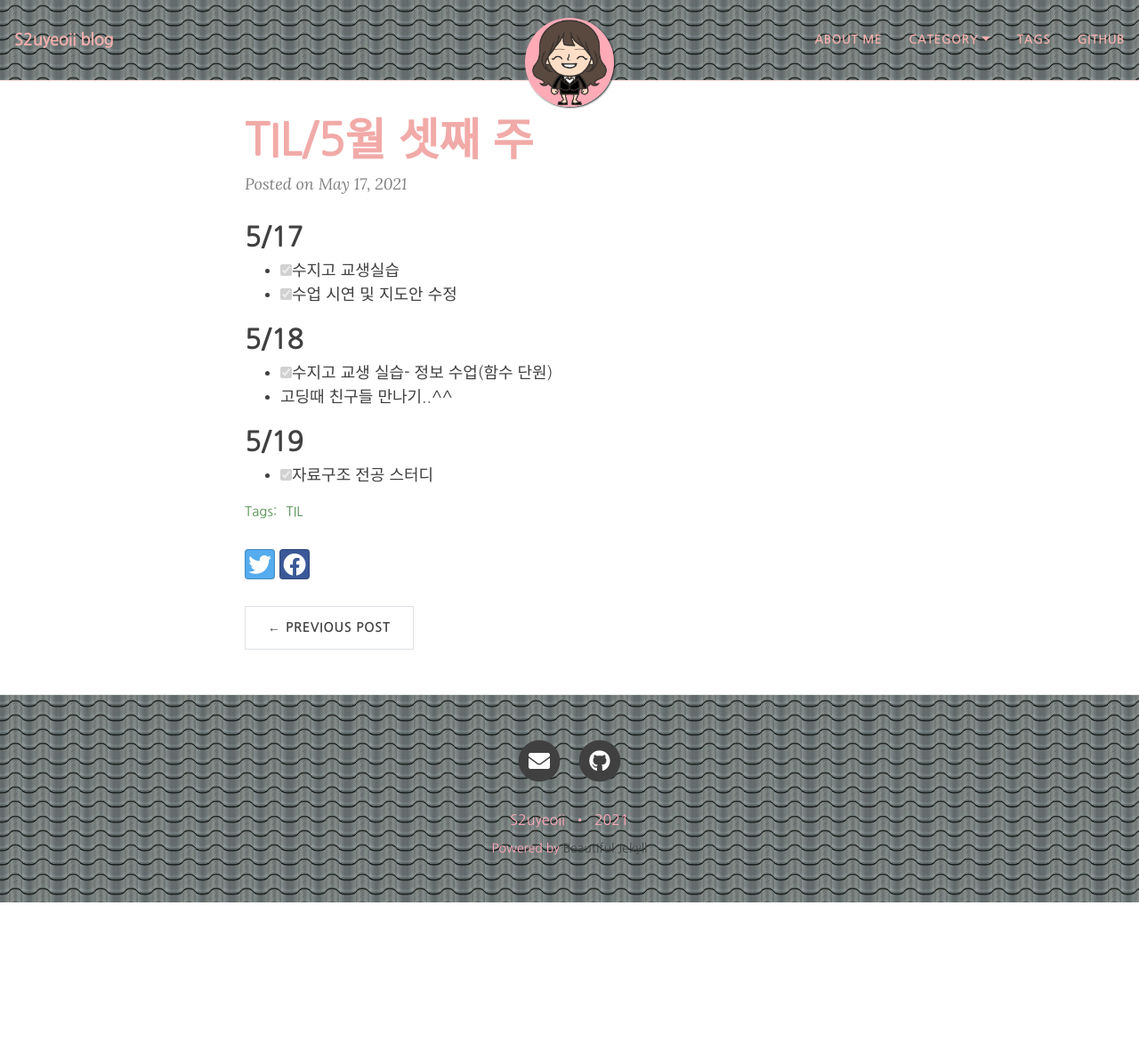
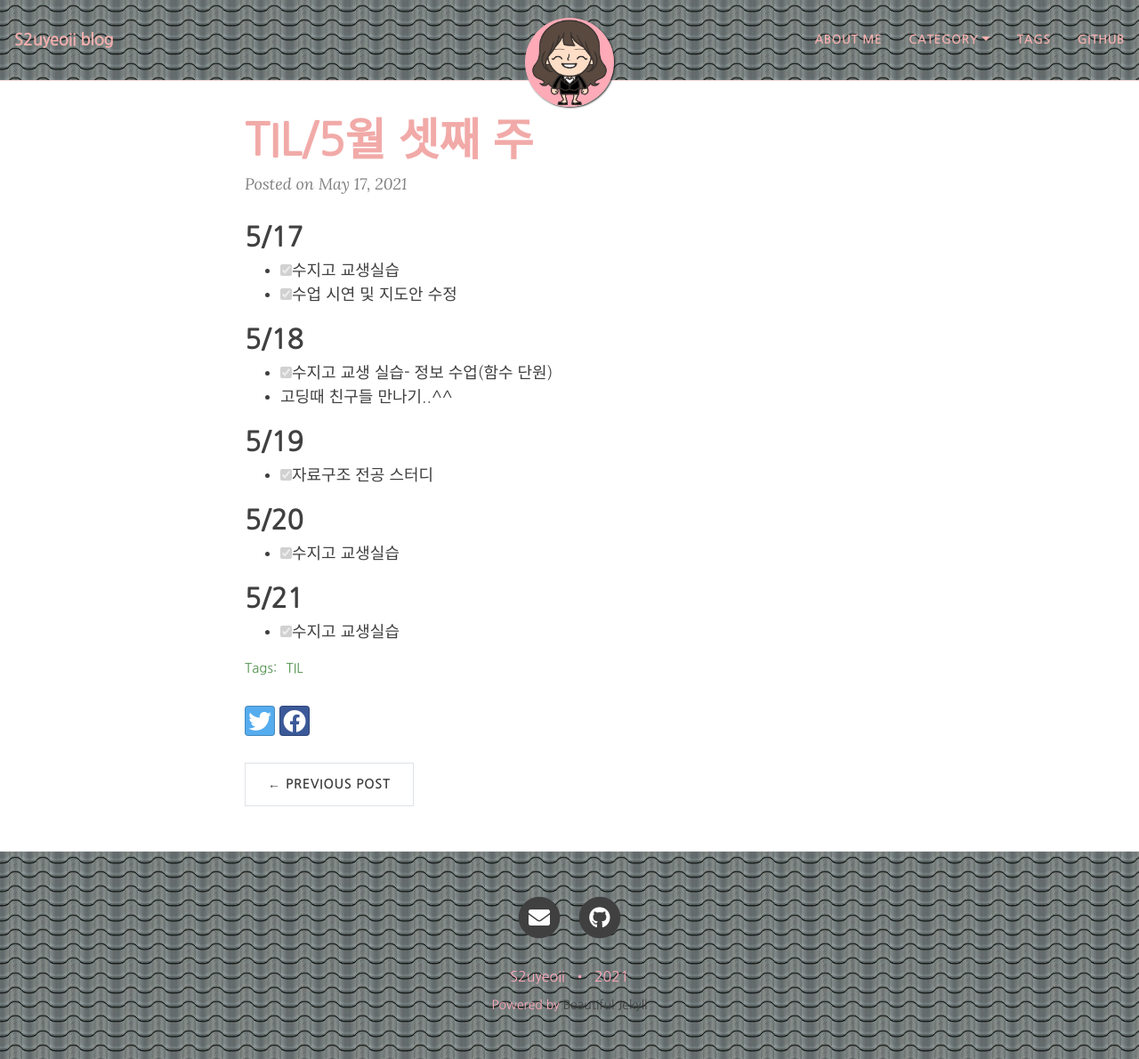
Before and after one commit to yeoneed/yeoneed.github.io, a Jekyll site: the page built from _posts/2021-05-17-5월 셋째 주-TIL.md, in a window 1280 px wide and 1190 px high. Shown: the whole window at 89% size. Built offline with Jekyll 4.4.1, drawn with Linux system fonts in a browser that asks for light colours; nearby versions of some CDN libraries; some web fonts are replaced.

Commit message:
Update 2021-05-17-5월 셋째 주-TIL.md

```diff
--- a/_posts/2021-05-17-5월 셋째 주-TIL.md
+++ b/_posts/2021-05-17-5월 셋째 주-TIL.md
@@ -18,3 +18,9 @@ category: [TIL]
 
 ## 5/19
 - [x] 자료구조 전공 스터디
+
+## 5/20
+- [x] 수지고 교생실습
+
+## 5/21
+- [x] 수지고 교생실습
```
